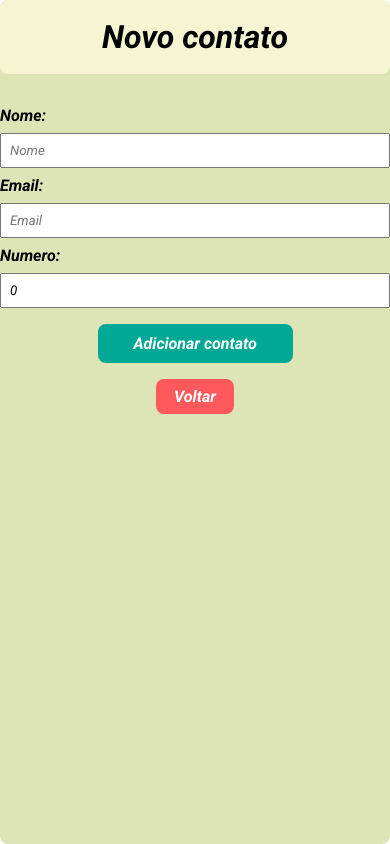
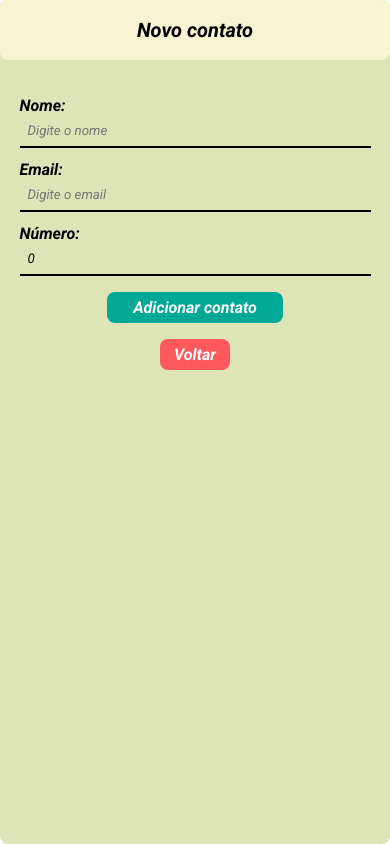
Before and after one commit to Adriano-04/Lista-contatos, a React (Create React App) app: page /Novo in a window 390 px wide. Built offline with nearby package versions, Linux system fonts and the light colour scheme.

Commit message:
mudanças de responsividade e layout

```diff
--- a/src/components/contato/index.tsx
+++ b/src/components/contato/index.tsx
@@ -1,4 +1,4 @@
-import { useDispatch, useSelector } from 'react-redux'
+import { useDispatch } from 'react-redux'
 import { editar, remover } from '../../store/reducers/contato'
 import * as style from './style'
 import { useState } from 'react'
--- a/src/components/contato/style.ts
+++ b/src/components/contato/style.ts
@@ -9,6 +9,7 @@ export const CardContato = styled.div`
   width: 100%;
   height: 200px;
   margin-top: 32px;
+  box-shadow: 0 0 10px rgba(0, 0, 0, 0.5);
 `
 export const NomeContato = styled.h3`
   font-weight: bold;
--- a/src/components/header/style.ts
+++ b/src/components/header/style.ts
@@ -21,12 +21,17 @@ export const BotaoAdicionar = styled(Link)`
 export const Titulo = styled.h1`
   text-align: center;
   margin-bottom: 12px;
+
+  @media (max-width: 768px) {
+    font-size: 20px;
+  }
 `
 
 export const Pesquisa = styled.input`
   padding: 4px;
   font-size: 16px;
   margin: 0 8px;
+  border-radius: 8px;
 `
 
 export const Textos = styled.p`
@@ -34,4 +39,10 @@ export const Textos = styled.p`
   display: inline-block;
   font-weight: bold;
   margin-right: auto;
+
+  @media (max-width: 768px) {
+    text-align: center;
+    margin-top: 12px;
+    display: block;
+  }
 `
--- a/src/containers/formulario/index.tsx
+++ b/src/containers/formulario/index.tsx
@@ -1,5 +1,5 @@
 import { useDispatch } from 'react-redux'
-import { BotaoSubmit, BotaoVoltar, Form, Header, Titulo } from './style'
+import { BotaoSubmit, BotaoVoltar, Form, Header, Input, Titulo } from './style'
 import { FormEvent, useState } from 'react'
 import { adicionar } from '../../store/reducers/contato'
 import { useNavigate } from 'react-router-dom'
@@ -31,30 +31,30 @@ const Formulario = () => {
       </Header>
       <Form onSubmit={novoContato}>
         <label htmlFor="nome">Nome: </label>
-        <input
+        <Input
           value={nome}
           type="text"
           id="nome"
           required
-          placeholder="Nome"
+          placeholder="Digite o nome"
           onChange={(e) => setNome(e.target.value)}
         />
         <label htmlFor="email">Email: </label>
-        <input
+        <Input
           value={email}
           type="email"
           id="email"
           required
-          placeholder="Email"
+          placeholder="Digite o email"
           onChange={(e) => setEmail(e.target.value)}
         />
-        <label htmlFor="numero">Numero: </label>
-        <input
+        <label htmlFor="numero">Número: </label>
+        <Input
           value={numero}
           type="number"
           id="numero"
           required
-          placeholder="Número"
+          placeholder="Digite o número"
           onChange={(e) => setNumero(Number(e.target.value))}
           min={0}
         />
--- a/src/containers/formulario/style.ts
+++ b/src/containers/formulario/style.ts
@@ -5,6 +5,10 @@ import { HeaderContainer } from '../../components/header/style'
 
 export const Titulo = styled.h1`
   text-align: center;
+
+  @media (max-width: 768px) {
+    font-size: 20px;
+  }
 `
 
 export const Form = styled.form`
@@ -19,8 +23,12 @@ export const Form = styled.form`
   }
 
   label {
-    margin: 8px 0;
+    margin-top: 12px;
     font-weight: bold;
+  }
+
+  @media (max-width: 768px) {
+    max-width: 90%;
   }
 `
 export const BotaoSubmit = styled.button`
@@ -34,6 +42,10 @@ export const BotaoSubmit = styled.button`
   border-radius: 8px;
   font-size: 16px;
   cursor: pointer;
+
+  @media (max-width: 768px) {
+    padding: 6px;
+  }
 `
 export const BotaoVoltar = styled(Link)`
   background-color: ${variaveis.BotaoRemover};
@@ -46,8 +58,19 @@ export const BotaoVoltar = styled(Link)`
   text-align: center;
   font-weight: bold;
   align-items: center;
+
+  @media (max-width: 768px) {
+    padding: 6px;
+  }
 `
 export const Header = styled(HeaderContainer)`
   padding: 18px;
   margin-bottom: 24px;
 `
+
+export const Input = styled.input`
+  background-color: transparent;
+  border: none;
+  border-bottom: 2px solid black;
+  outline: none;
+`
--- a/src/containers/listagemContatos/style.ts
+++ b/src/containers/listagemContatos/style.ts
@@ -8,9 +8,12 @@ export const Listagem = styled.ul`
 
   @media (max-width: 768px) {
     grid-template-columns: 1fr;
+    margin-left: 18px;
   }
 
   li {
+    margin-right: 12px;
     text-align: center;
+    max-width: 95%;
   }
 `
--- a/src/pages/Home/index.tsx
+++ b/src/pages/Home/index.tsx
@@ -12,9 +12,9 @@ const Home = () => {
     <>
       <Cabecalho />
       {totalContatos === 0 ? (
-        <h2 style={{ margin: '64px', textAlign: 'center' }}>
+        <h3 style={{ margin: '64px', textAlign: 'center' }}>
           Você não possui nenhum contato adicionado.
-        </h2>
+        </h3>
       ) : (
         <Contatos />
       )}
```
Also changed, not shown: 1 other file (tests, documents, lock files or other folders).
